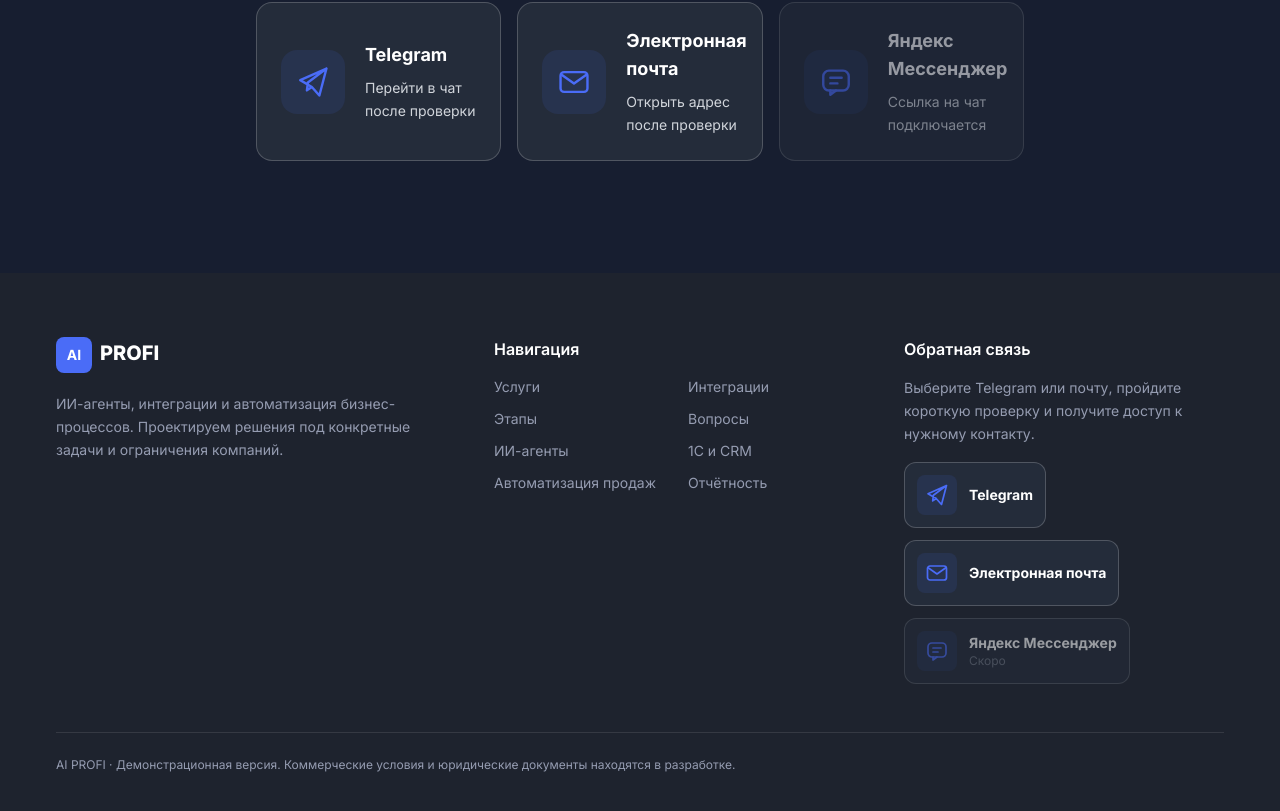
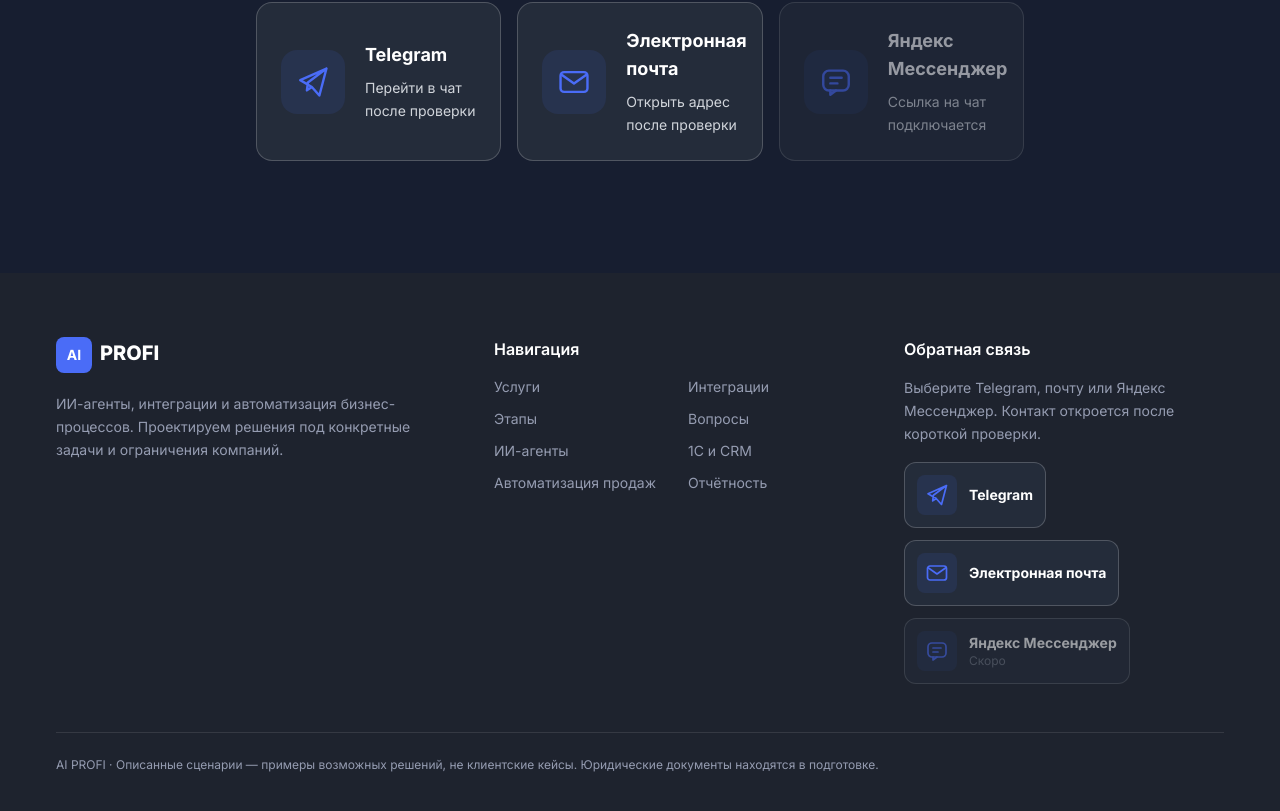
Before and after one commit to valhoroshev-web/ai-business-site, a Next.js app: page / in a window 1280 px wide. Shown: the part 7008-7819 px from the top of the page. Built offline with nearby package versions, Linux system fonts and the light colour scheme; no server answers.

Commit message:
Clarify available channels and transparent illustrative scenarios

```diff
--- a/src/components/Footer/index.tsx
+++ b/src/components/Footer/index.tsx
@@ -37,13 +37,13 @@ export default function Footer() {
           <div className="max-w-xs">
             <h2 className="mb-4 font-semibold text-black dark:text-white">Обратная связь</h2>
             <p className="mb-4 text-sm leading-relaxed text-body-color dark:text-body-color-dark">
-              Выберите Telegram или почту, пройдите короткую проверку и получите доступ к нужному контакту.
+              Выберите Telegram, почту или Яндекс Мессенджер. Контакт откроется после короткой проверки.
             </p>
             <ContactMethods compact yandexEnabled={Boolean(process.env.CONTACT_YANDEX_URL)} />
           </div>
         </div>
         <div className="mt-12 border-t border-gray-200 pt-6 text-xs text-body-color dark:border-white/10 dark:text-body-color-dark">
-          AI PROFI · Демонстрационная версия. Коммерческие условия и юридические документы находятся в разработке.
+          AI PROFI · Описанные сценарии — примеры возможных решений, не клиентские кейсы. Юридические документы находятся в подготовке.
         </div>
       </div>
     </footer>
```
